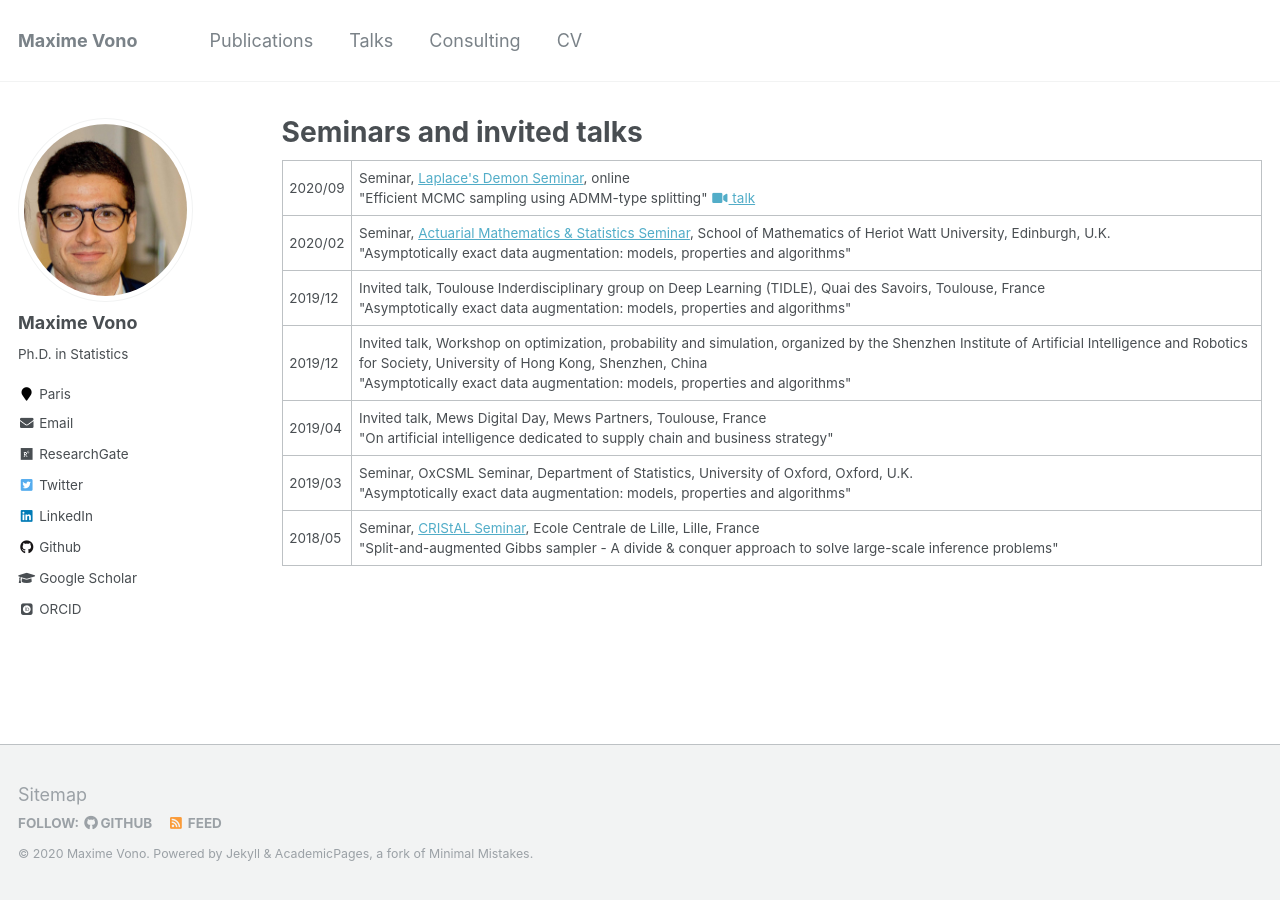
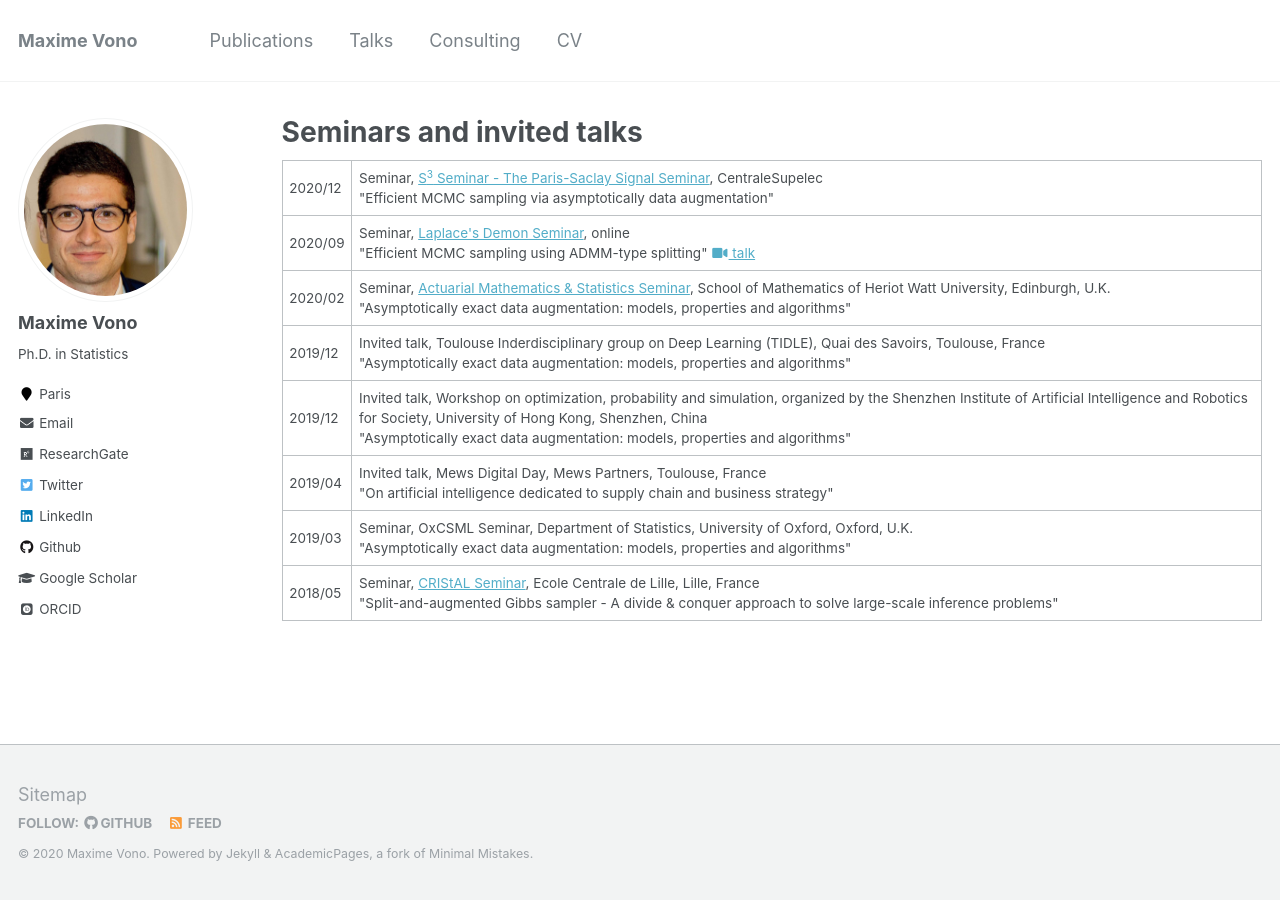
Before and after one commit to mvono/mvono.github.io, a Jekyll site: the page built from _pages/talks.md, in a window 1280 px wide. Built offline with Jekyll 4.4.1, drawn with Linux system fonts in a browser that asks for light colours; some web fonts are replaced.

Commit message:
update talks

```diff
--- a/_pages/talks.md
+++ b/_pages/talks.md
@@ -6,6 +6,15 @@ author_profile: true
 ---
 
 <table width="100%">
+    <tr>
+        <td>2020/12</td>
+        <td>
+            Seminar, <a href="https://s3-seminar.github.io/">S<sup>3</sup> Seminar - The Paris-Saclay Signal Seminar</a>, CentraleSupelec<br/>
+            <span>
+            "Efficient MCMC sampling via asymptotically data augmentation"
+            </span>
+        </td>
+    </tr>
 	<tr>
     	<td>2020/09</td>
     	<td>
```
